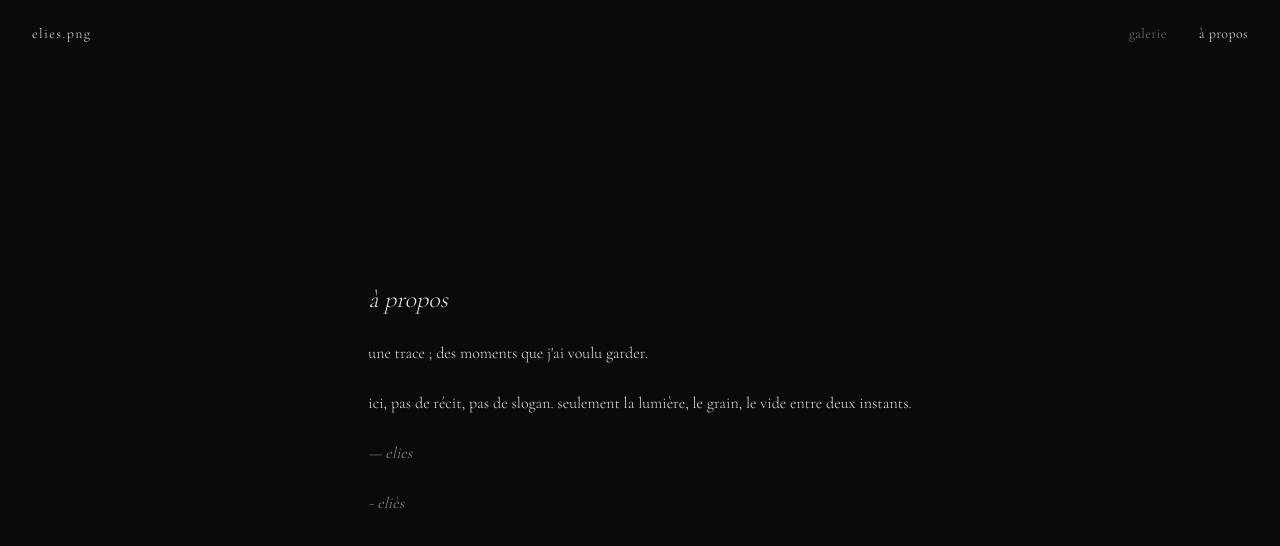
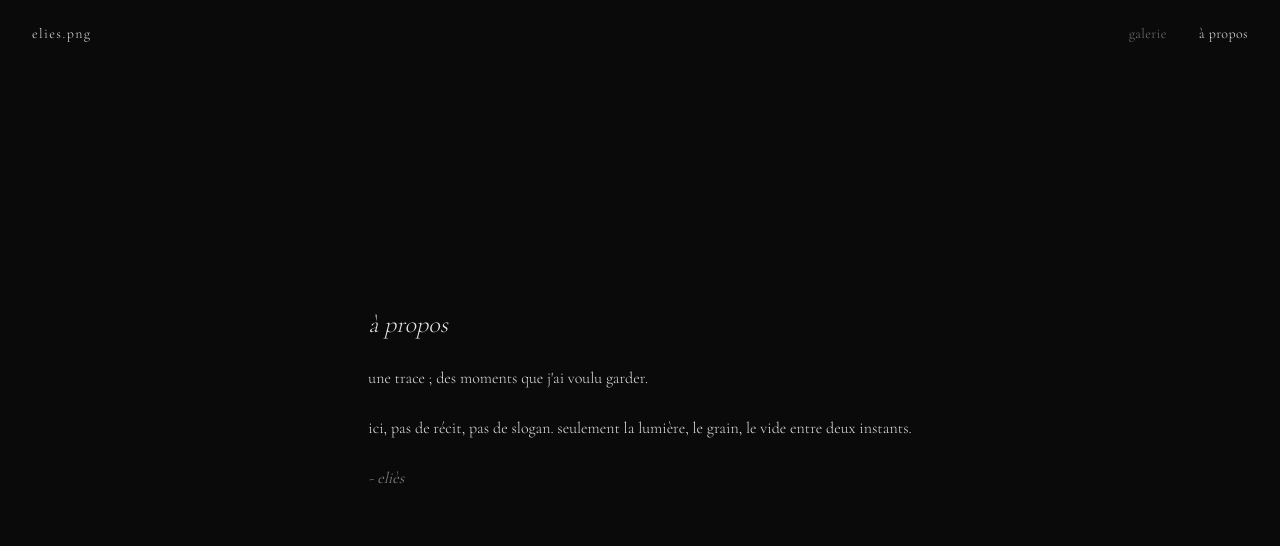
Before and after one commit to eliespng/eliespng, a React (Vite) app: page /a-propos in a window 1280 px wide. Shown: the top 546 px of the page. Built offline with nearby package versions, Linux system fonts and the light colour scheme.

Commit message:
remove duplicate signature in about page

```diff
--- a/src/pages/About.jsx
+++ b/src/pages/About.jsx
@@ -10,7 +10,6 @@ export default function About() {
           ici, pas de récit, pas de slogan. seulement la lumière, le grain, le vide
           entre deux instants.
         </p>
-        <p className="opacity-60 italic">— elies</p>
         <p className="opacity-60 italic">- eliès</p>
       </article>
     </main>
```
